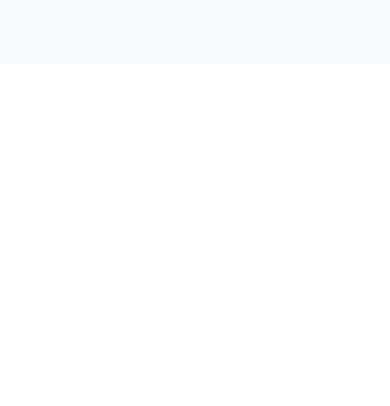
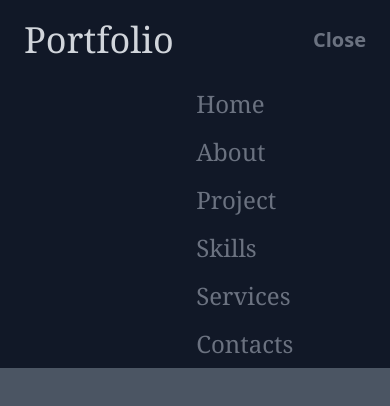
Before and after one commit to Nitinkumar2905/OIBSIP-task2-portfolio, a website built with Vite: page index.html in a window 390 px wide. Shown: the top 406 px of the page. Built offline with nearby package versions, Linux system fonts and the light colour scheme.

Commit message:
index.html

```diff
--- a/index.html
+++ b/index.html
@@ -7,12 +7,54 @@
     <title>Portfolio</title>
     <link rel="stylesheet" href="./style.css">
 </head>
-<body>
-    <header class="h-16 w-full bg-gray-50">
+<body class="bg-gray-600 h-[220vh]">
+    <!-- header section -->
+    <header id="home" class="header-bg relative md:sticky top-0 md:h-20 w-full bg-gray-900 items-center flex flex-col md:flex-row ">
+        <div class="flex w-full md:w-1/4 items-center h-20 nav-bar">
+            <!-- logo -->
+            <span class="w-1/4 mx-6 text-4xl  transition-colors cursor-pointer">
+                <a class="no-underline text-gray-300 hover:text-indigo-200 transition-colors font-serif " href="#home">Portfolio</a>
+            </span>
 
+            <!-- menu button -->
+            <div onclick="myFunction()" class="flex md:hidden w-fit absolute right-6 font-semibold text-xl cursor-pointer">
+                <span class="My-Menu menu hidden text-gray-500 sm:transition-colors sm:hover:text-zinc-200"> Menu</span>
+                <span class="My-Close close flex text-gray-500 sm:transition-colors sm:hover:text-zinc-200"> Close</span>
+            </div>
+        </div>
+
+        <!-- mobile menu and main -->
+        <nav class="fixed md:top-0 top-20 bg-gray-900 h-fit MyDiv mobile-menu md:flex w-full md:w-[70%] lg:w-[60%]  md:box-border md:absolute md:right-0 md:h-full">
+            <ul class="flex flex-col md:flex-row h-full items-center w-full md:space-x-4 lg:space-x-8 text-2xl font-medium font-serif">
+                <li class="w-[24vw] md:w-fit items-start transition-all box-border mx-auto md:mx-0 my-2"><a class="mx-12 md:mx-0 text-gray-500 sm:hover:text-zinc-200 sm:transition-colors " href="#home">Home</a></li>
+                <li class="w-[24vw] md:w-fit items-start transition-all box-border mx-auto md:mx-0 my-2"><a class="mx-12 md:mx-0 text-gray-500 sm:hover:text-zinc-200 sm:transition-colors " href="">About</a></li>
+                <li class="w-[24vw] md:w-fit items-start transition-all box-border mx-auto md:mx-0 my-2"><a class="mx-12 md:mx-0 text-gray-500 sm:hover:text-zinc-200 sm:transition-colors " href="">Project</a></li>
+                <li class="w-[24vw] md:w-fit items-start transition-all box-border mx-auto md:mx-0 my-2"><a class="mx-12 md:mx-0 text-gray-500 sm:hover:text-zinc-200 sm:transition-colors " href="">Skills</a></li>
+                <li class="w-[24vw] md:w-fit items-start transition-all box-border mx-auto md:mx-0 my-2"><a class="mx-12 md:mx-0 text-gray-500 sm:hover:text-zinc-200 sm:transition-colors " href="">Services</a></li>
+                <li class="w-[24vw] md:w-fit items-start transition-all box-border mx-auto md:mx-0 my-2"><a class="mx-12 md:mx-0 text-gray-500 sm:hover:text-zinc-200 sm:transition-colors " href="">Contacts</a></li>
+            </ul>
+        </nav>
     </header>
+
+    <section class="text-6xl text-green-600">
+        hey
+    </section>
 
 
 
+    <script>
+        function myFunction() {
+        let x = document.querySelector(".MyDiv");
+        let y = document.querySelector(".My-Menu");
+        let z = document.querySelector(".My-Close");
+        let n = document.querySelector(".nav-bar");
+            x.classList.toggle("mobile-menu");
+            y.classList.toggle("menu");
+            z.classList.toggle("close");
+            n.classList.toggle("nav-border");
+            }
+
+    </script>
+
 </body>
 </html>
```
